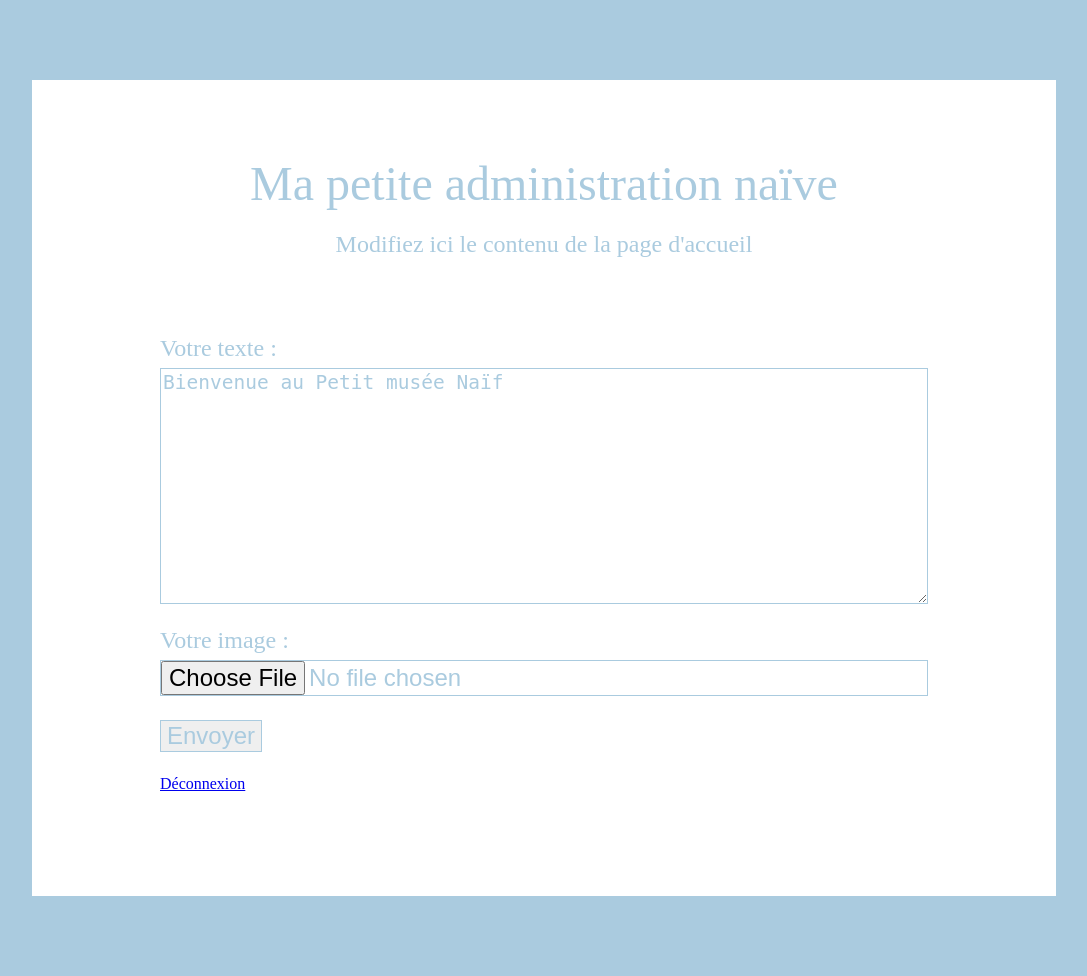
After one commit to SarahRubio/Naive_Museum, a PHP site: page /naive_museum/admin/administration.php in a window 1280 px wide. The commit adds this page. Shown: the whole page, without its empty margins (96-1183 px from the left). Run offline with PHP 8.4, Linux system fonts and the light colour scheme; the visitor is signed in with stand-in values (Sample User, id 1).

Commit message:
featur connexion admin

```diff
--- /dev/null
+++ b/admin/administration.php
@@ -0,0 +1,81 @@
+<?php
+  require "../config.php";
+
+  verif_connexion();
+
+?>
+
+<?php
+
+  if(!empty($_POST["montexte"])) {
+    $file = fopen("inscription.txt", "w+");
+
+    fwrite($file, $_POST["montexte"] . PHP_EOL);
+
+    fclose($file);
+  }
+
+?>
+
+<!doctype html>
+<html lang="fr">
+
+  <?php
+    include "../templates/include/head.php";
+  ?>
+
+<body class="bgBlue">
+  <div class="bgWhite marg10">
+    <main class="padtopbot10">
+      <h1 class="tcenter fontBlue font3 padbot3">Ma petite administration naïve</h1>
+      <p class="tcenter fontBlue font15 padbot10">Modifiez ici le contenu de la page d'accueil</p>
+
+      <form method="post" action="administration.php" enctype="multipart/form-data" class="fontBlue font15">
+
+          <div class="padbot3 paddinglr10 flex column">
+            <p class="padbot1">Votre texte :</p>
+            <textarea name="montexte" type="text" rows="10" cols="33" class="borderFullBlue font1 fontBlue"><?php
+            echo file_get_contents(__DIR__ . "/inscription.txt");
+            ?></textarea>
+
+          </div>
+
+          <div class="padbot3 paddinglr10 flex column">
+            <p class="padbot1">Votre image : </p>
+            <input name="mon_image" type="file" class="borderFullBlue font1 fontBlue" />
+          </div>
+
+          <div class="padbot3 paddinglr10">
+            <button type="submit" class="borderFullBlue font1 fontBlue">Envoyer</button>
+          </div>
+
+      </form>
+
+      <div class="padbot3 paddinglr10">
+        <a href="deconnexion.php">Déconnexion</a>
+      </div>
+
+        <?php
+
+          if(!empty($_FILES["mon_image"]) && $_FILES["mon_image"]["error"] == 0 ) {
+
+              $nom_dossier_destination = "../templates/images";
+
+              // Je fabrique le chemin de destination de mon nouveau fichier
+              $chemin_dossier_destination = __DIR__ .  "/" . $nom_dossier_destination;
+              $chemin_fichier_destination = $chemin_dossier_destination . "/" . "accueil.jpg";
+
+              echo "<hr>";
+
+              move_uploaded_file($_FILES["mon_image"]["tmp_name"], $chemin_fichier_destination);
+
+
+          }
+
+          ?>
+
+
+    </main>
+  </div>
+</body>
+</html>
--- /dev/null
+++ b/admin/inscription.txt
@@ -0,0 +1 @@
+Bienvenue au Petit musée Naïf
--- a/config.php
+++ b/config.php
@@ -1,7 +1,14 @@
 <?php
+session_start();
 
 $nom_du_musee = "Le petit musée naïf";
 
 $_dossier_template = "templates/";
 
 $_url_base = "http://localhost:8888/naive_museum/";
+
+function verif_connexion() {
+  if(empty($_SESSION["droit_connexion"])) {
+    header("location:connexion.php");
+  }
+}
--- /dev/null
+++ b/ecrire/inscription.txt
@@ -0,0 +1,3 @@
+sarahrubio.pro@gmail.comsarahrubio.pro@gmail.comsarahrubio.pro@gmail.com
+sarahrubio.pro@gmail.com
+sarahrubio.pro@gmail.com
--- /dev/null
+++ b/ecrire/lire.php
@@ -0,0 +1,5 @@
+<?php
+
+echo nl2br(file_get_contents("inscription.txt"));
+
+ ?>
--- a/templates/css/style.css
+++ b/templates/css/style.css
@@ -91,6 +91,11 @@ table {
   padding-bottom: 5vh;
 }
 
+.padbot10
+{
+  padding-bottom: 10vh;
+}
+
 .padbot1
 {
   padding-bottom: 1vh;
@@ -109,6 +114,16 @@ table {
 .padFull3
 {
 	padding: 3vh 3vw;
+}
+
+.padFull1
+{
+	padding: 1vh 1vw;
+}
+
+.padFull15
+{
+	padding: 1.5vh 1.5vw;
 }
 
 .padtopbot4
@@ -247,6 +262,11 @@ footer nav li a
   border-bottom: solid 2px #aacbdf;
 }
 
+.borderFullBlue
+{
+  border: solid 1px #aacbdf;
+}
+
 .borderRa40
 {
 	border-radius: 40px;
```
Also changed, not shown: admin/connexion.php (added, +43 -0 lines), admin/deconnexion.php (added, +7 -0 lines), admin/reponse_connexion.php (added, +16 -0 lines), ecrire/index.php (added, +12 -0 lines), templates/accueil.php (+6 -1 lines), admin/files.php (added), templates/images/2017-06-08 13.28.40.png (added), templates/images/accueil.jpg (added), 1 other file.
